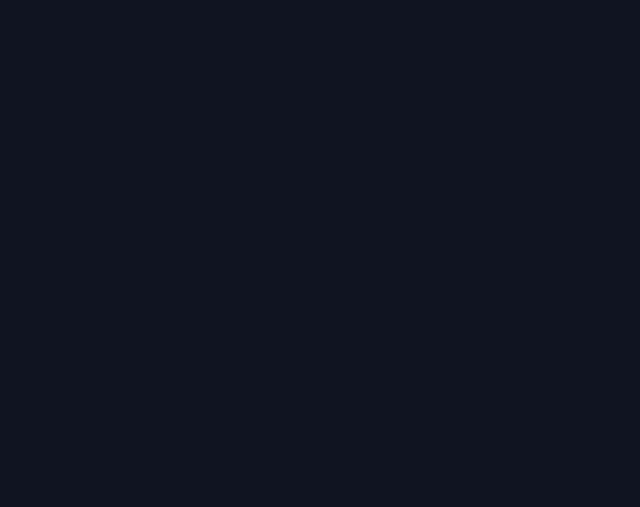
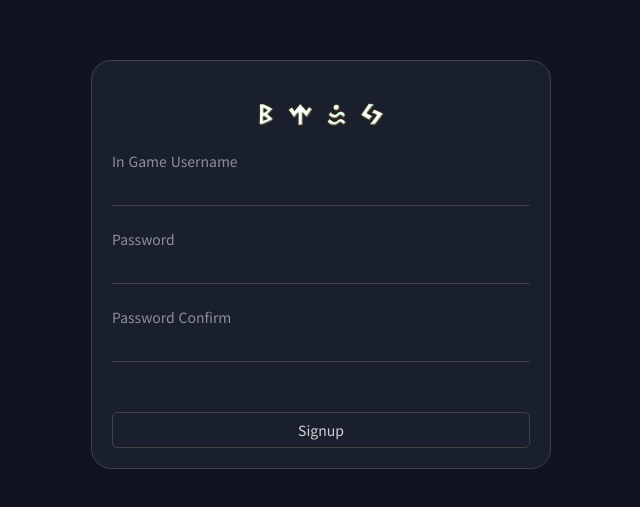
Before and after one commit to FRONT-JB/sw-battle, a React app: page /signup in a window 1280 px wide. Before the commit this address had no page. Shown: the part 141-648 px from the top of the page, without its empty margins (319-959 px from the left). Built offline with nearby package versions, Linux system fonts and the light colour scheme.

Commit message:
feature : Sign in, Sign up
1. Sign In Page
2. Sign Up Page

```diff
--- a/src/api/common.ts
+++ b/src/api/common.ts
@@ -1,6 +1,6 @@
-// export const BASE_URL =
-//   process.env.NODE_ENV === 'production'
-//     ? process.env.API_BASE_URL
-//     : 'http://localhost:8080';
+export const BASE_URL =
+  process.env.NODE_ENV === 'production'
+    ? process.env.API_BASE_URL
+    : 'http://localhost:8080';
 
-export const BASE_URL = process.env.API_BASE_URL;
+// export const BASE_URL = process.env.API_BASE_URL;
--- /dev/null
+++ b/src/components/form/SigninForm.tsx
@@ -0,0 +1,54 @@
+import { ChangeEvent, ReactNode, useCallback, useState } from 'react';
+import { signInFormList } from '~/constants/form';
+import { InputBox, LogoIcons } from '../common';
+
+const SigninForm = () => {
+  const [account, setAccount] = useState(signInFormList);
+
+  const handleAccount = useCallback((e: ChangeEvent<HTMLInputElement>) => {
+    const { name, value } = e.target;
+    const str_space = /\s/;
+    if (str_space.test(value)) return;
+    setAccount((prev) =>
+      prev.map((input) =>
+        input.name !== name ? input : Object.assign(input, { value: value }),
+      ),
+    );
+  }, []);
+
+  return (
+    <div className='wrapper'>
+      <div className='container form'>
+        <div className='form'>
+          <div className='form__logo'>
+            <LogoIcons />
+          </div>
+          <div className='form__input'>
+            {account.map(({ name, label, value, type }) => (
+              <InputBox
+                key={name}
+                id={name}
+                name={name}
+                value={value}
+                label={label}
+                type={type}
+                onChange={handleAccount}
+              />
+            ))}
+          </div>
+          <div className='form__actions'>
+            <button type='button' className='btn btn-signin'>
+              <span className='btn__label'>Sign in</span>
+            </button>
+            <span className='line line-or'></span>
+            <button type='button' className='btn btn-signup'>
+              <span className='btn__label'>Sign up</span>
+            </button>
+          </div>
+        </div>
+      </div>
+    </div>
+  );
+};
+
+export default SigninForm;
--- /dev/null
+++ b/src/components/form/SignupForm.tsx
@@ -0,0 +1,80 @@
+import { ChangeEvent, useCallback, useState } from 'react';
+import { signUpFormList } from '~/constants/form';
+import { InputBox, LogoIcons } from '../common';
+
+const SignupForm = () => {
+  const [account, setAccount] = useState(signUpFormList);
+  const [error, setError] = useState('');
+
+  const handleAccount = useCallback((e: ChangeEvent<HTMLInputElement>) => {
+    const { name, value } = e.target;
+    const str_space = /\s/;
+    if (str_space.test(value)) return;
+    setAccount((prev) =>
+      prev.map((input) =>
+        input.name !== name ? input : Object.assign(input, { value: value }),
+      ),
+    );
+  }, []);
+
+  const handleSubmit = () => {
+    setError('');
+    const isNotNullValue = account.map((input) => input.value).every(Boolean);
+    const firstPassword = account.find(
+      (input) => input.name === 'password',
+    )?.value;
+    const confirmPassword = account.find(
+      (input) => input.name === 'passwordConfirm',
+    )?.value;
+    const signInParams = Object.assign(
+      {},
+      { username: account[0].value, password: account[1].value },
+    );
+
+    switch (true) {
+      case firstPassword !== confirmPassword:
+        setError('The passwords are not the same.');
+        break;
+      case isNotNullValue:
+        console.log(signInParams);
+        break;
+      default:
+        setError('Please check the name and password.');
+    }
+  };
+
+  return (
+    <div className='wrapper'>
+      <div className='container form'>
+        <div className='form'>
+          <div className='form__logo'>
+            <LogoIcons />
+          </div>
+          <div className='form__input'>
+            {account.map(({ name, label, value, type }) => (
+              <InputBox
+                key={name}
+                id={name}
+                name={name}
+                value={value}
+                label={label}
+                type={type}
+                onChange={handleAccount}
+              />
+            ))}
+          </div>
+          {error && <p className='form__error-message'>{error}</p>}
+          <div className='form__actions'>
+            <button type='button' className='btn btn-signup'>
+              <span className='btn__label' onClick={handleSubmit}>
+                Signup
+              </span>
+            </button>
+          </div>
+        </div>
+      </div>
+    </div>
+  );
+};
+
+export default SignupForm;
--- /dev/null
+++ b/src/components/form/index.ts
@@ -0,0 +1,2 @@
+export { default as SigninForm } from './SigninForm';
+export { default as SignupForm } from './SignupForm';
--- /dev/null
+++ b/src/constants/form.ts
@@ -0,0 +1,15 @@
+export const signInFormList = [
+  { name: 'username', label: 'In Game Username', value: '', type: 'text' },
+  { name: 'password', label: 'Password', value: '', type: 'password' },
+];
+
+export const signUpFormList = [
+  { name: 'username', label: 'In Game Username', value: '', type: 'text' },
+  { name: 'password', label: 'Password', value: '', type: 'password' },
+  {
+    name: 'passwordConfirm',
+    label: 'Password Confirm',
+    value: '',
+    type: 'password',
+  },
+];
--- /dev/null
+++ b/src/container/SigninContainer.tsx
@@ -0,0 +1,7 @@
+import { SigninForm } from '~/components/form';
+
+const SigninContainer = () => {
+  return <SigninForm />;
+};
+
+export default SigninContainer;
--- /dev/null
+++ b/src/container/SinupContainer.tsx
@@ -0,0 +1,7 @@
+import { SignupForm } from '~/components/form';
+
+const SignupContainer = () => {
+  return <SignupForm />;
+};
+
+export default SignupContainer;
--- a/src/container/index.ts
+++ b/src/container/index.ts
@@ -2,3 +2,5 @@ export { default as AttackContainer } from './AttackContainer';
 export { default as DefenseContainer } from './DefenseContainer';
 export { default as AdminContainer } from './AdminContainer';
 export { default as DetailContainer } from './DetailContainer';
+export { default as SigninContainer } from './SigninContainer';
+export { default as SignupContainer } from './SinupContainer';
--- a/src/routes/path.ts
+++ b/src/routes/path.ts
@@ -5,6 +5,8 @@ export const ROUTE_PATH = {
   ADMIN: 'admin',
   DEFENSE: 'defense',
   DETAIL: 'detail',
+  SIGNIN: '/signin',
+  SIGNUP: '/signup',
 } as const;
 
 export type RoutePathTypes = valueTypes<typeof ROUTE_PATH>;
--- a/src/routes/routes.tsx
+++ b/src/routes/routes.tsx
@@ -6,6 +6,8 @@ import {
   AttackContainer,
   DefenseContainer,
   DetailContainer,
+  SigninContainer,
+  SignupContainer,
 } from '~/container';
 import ModalContainer from '~/container/ModalContainer';
 
@@ -13,6 +15,8 @@ const MainRoutes = () => {
   return (
     <Router>
       <Routes>
+        <Route path={ROUTE_PATH.SIGNIN} element={<SigninContainer />} />
+        <Route path={ROUTE_PATH.SIGNUP} element={<SignupContainer />} />
         <Route path={ROUTE_PATH.ROOT} element={<Main />}>
           <Route index element={<AttackContainer />} />
           <Route path={ROUTE_PATH.DEFENSE} element={<DefenseContainer />} />
--- /dev/null
+++ b/src/types/form.ts
@@ -0,0 +1,6 @@
+export interface Account {
+  name: string;
+  label: string;
+  value: string;
+  type: string;
+}
```
